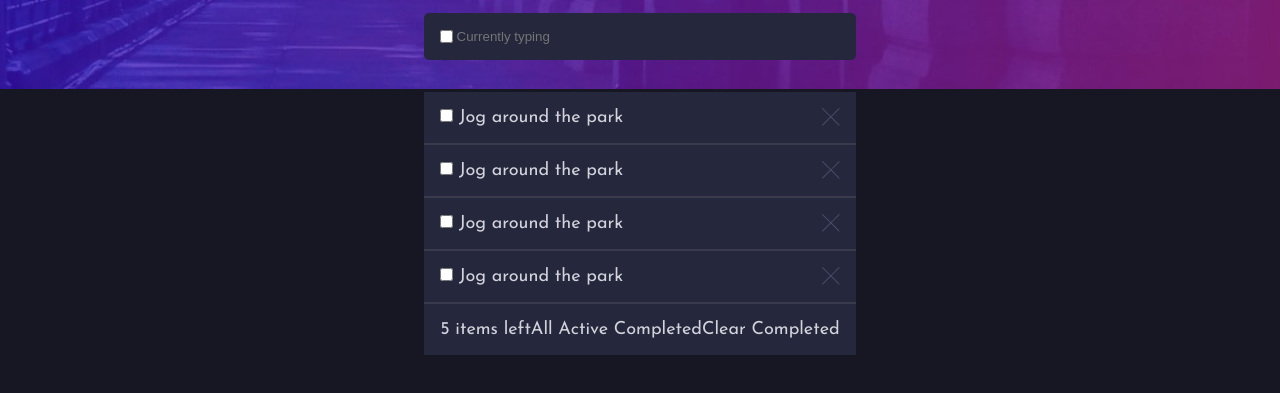
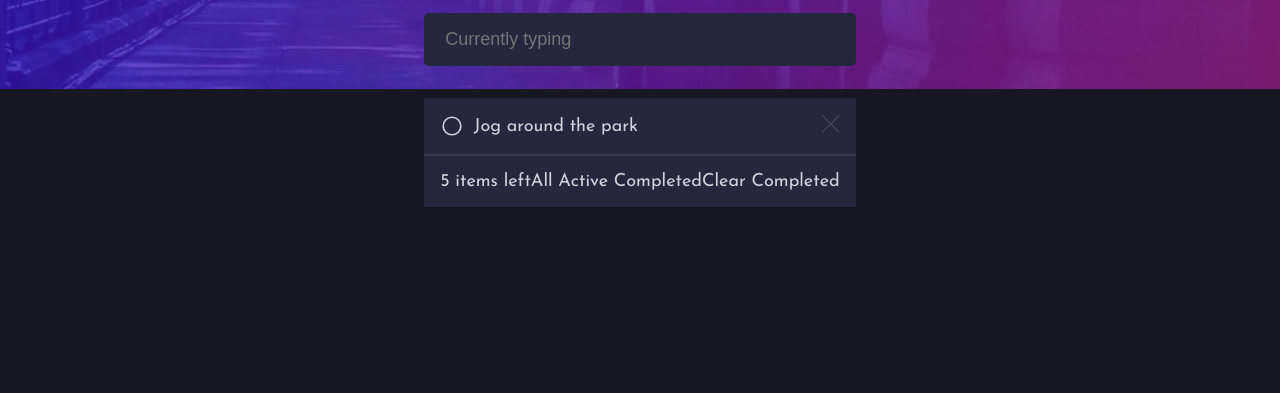
Before and after one commit to vjjangid/todo-app, a plain HTML site: page src/index.html in a window 1280 px wide. Shown: the part 183-576 px from the top of the page. Drawn offline with Linux system fonts and the light colour scheme.

Commit message:
UI improvements with js functionality
- Custom checkbox is provided
- New js file is added
- On press enter new task is created
- Scroll is added if lot of task are there

```diff
--- a/src/index.html
+++ b/src/index.html
@@ -1,5 +1,6 @@
 <!DOCTYPE html>
 <html lang="en">
+
 <head>
     <meta charset="UTF-8">
     <meta http-equiv="X-UA-Compatible" content="IE=edge">
@@ -10,54 +11,47 @@
     <link href="https://fonts.googleapis.com/css2?family=Josefin+Sans:wght@400;700&display=swap" rel="stylesheet">
     <link rel="stylesheet" href="style.css">
 </head>
+
 <body>
     <div class="main">
 
         <div class="wrapper">
+            <!-- Header part-->
             <div class="header">
                 <h1>TODO</h1>
-            <svg xmlns="http://www.w3.org/2000/svg" width="26" height="26"><path fill="#FFF" fill-rule="evenodd" d="M13 21a1 1 0 011 1v3a1 1 0 11-2 0v-3a1 1 0 011-1zm-5.657-2.343a1 1 0 010 1.414l-2.121 2.121a1 1 0 01-1.414-1.414l2.12-2.121a1 1 0 011.415 0zm12.728 0l2.121 2.121a1 1 0 01-1.414 1.414l-2.121-2.12a1 1 0 011.414-1.415zM13 8a5 5 0 110 10 5 5 0 010-10zm12 4a1 1 0 110 2h-3a1 1 0 110-2h3zM4 12a1 1 0 110 2H1a1 1 0 110-2h3zm18.192-8.192a1 1 0 010 1.414l-2.12 2.121a1 1 0 01-1.415-1.414l2.121-2.121a1 1 0 011.414 0zm-16.97 0l2.121 2.12A1 1 0 015.93 7.344L3.808 5.222a1 1 0 011.414-1.414zM13 0a1 1 0 011 1v3a1 1 0 11-2 0V1a1 1 0 011-1z"/></svg>
+                <svg xmlns="http://www.w3.org/2000/svg" width="26" height="26">
+                    <path fill="#FFF" fill-rule="evenodd"
+                        d="M13 21a1 1 0 011 1v3a1 1 0 11-2 0v-3a1 1 0 011-1zm-5.657-2.343a1 1 0 010 1.414l-2.121 2.121a1 1 0 01-1.414-1.414l2.12-2.121a1 1 0 011.415 0zm12.728 0l2.121 2.121a1 1 0 01-1.414 1.414l-2.121-2.12a1 1 0 011.414-1.415zM13 8a5 5 0 110 10 5 5 0 010-10zm12 4a1 1 0 110 2h-3a1 1 0 110-2h3zM4 12a1 1 0 110 2H1a1 1 0 110-2h3zm18.192-8.192a1 1 0 010 1.414l-2.12 2.121a1 1 0 01-1.415-1.414l2.121-2.121a1 1 0 011.414 0zm-16.97 0l2.121 2.12A1 1 0 015.93 7.344L3.808 5.222a1 1 0 011.414-1.414zM13 0a1 1 0 011 1v3a1 1 0 11-2 0V1a1 1 0 011-1z" />
+                </svg>
             </div>
 
-        <div class="current bg-color">
-            <input type="checkbox"/>
-            <input class="enter" type="text" id="typing" placeholder=" Currently typing"/>
-            <!-- <label for="typing">Currently typing</label> -->
+            <!-- Enter new task-->
+            <div class="new bg-color">
+                <input class="new-task" type="text" id="new-task" placeholder=" Currently typing" />
             </div>
 
-        <div class="todo-list">
+            <!-- Todo List-->
+            <div class="todo-list" id="todo-list">
                 <div class="bg-color todo-item">
-                <div>
-                    <input type="checkbox" id="typing" value="typing"/>
-                    <label for="typing">Jog around the park</label>
+                    <div class="task">
+                        <input type="checkbox" id="typing" value="typing" />
+                        <label for="typing">
+                            <span class="custom-checkbox"></span>
+                            Jog around the park
+                        </label>
                     </div>
-                <svg xmlns="http://www.w3.org/2000/svg" width="18" height="18"><path fill="#494C6B" fill-rule="evenodd" d="M16.97 0l.708.707L9.546 8.84l8.132 8.132-.707.707-8.132-8.132-8.132 8.132L0 16.97l8.132-8.132L0 .707.707 0 8.84 8.132 16.971 0z"/></svg>
+                    <a>
+                        <svg xmlns="http://www.w3.org/2000/svg" width="18" height="18">
+                            <path fill="#494C6B" fill-rule="evenodd"
+                                d="M16.97 0l.708.707L9.546 8.84l8.132 8.132-.707.707-8.132-8.132-8.132 8.132L0 16.97l8.132-8.132L0 .707.707 0 8.84 8.132 16.971 0z" />
+                        </svg>
+                    </a>
                 </div>
                 <hr>
-            <div class="bg-color todo-item">
-                <div>
-                    <input type="checkbox" id="typing" value="typing"/>
-                    <label for="typing">Jog around the park</label>
+
             </div>
-                <svg xmlns="http://www.w3.org/2000/svg" width="18" height="18"><path fill="#494C6B" fill-rule="evenodd" d="M16.97 0l.708.707L9.546 8.84l8.132 8.132-.707.707-8.132-8.132-8.132 8.132L0 16.97l8.132-8.132L0 .707.707 0 8.84 8.132 16.971 0z"/></svg>
-            </div>
-            <hr>
-            <div class="bg-color todo-item">
-                <div>
-                    <input type="checkbox" id="typing" value="typing"/>
-                    <label for="typing">Jog around the park</label>
-                </div>
-                <svg xmlns="http://www.w3.org/2000/svg" width="18" height="18"><path fill="#494C6B" fill-rule="evenodd" d="M16.97 0l.708.707L9.546 8.84l8.132 8.132-.707.707-8.132-8.132-8.132 8.132L0 16.97l8.132-8.132L0 .707.707 0 8.84 8.132 16.971 0z"/></svg>
-            </div>
-            <hr>
-            <div class="bg-color todo-item">
-                <div>
-                    <input type="checkbox" id="typing" value="typing"/>
-                    <label for="typing">Jog around the park</label>
-                </div>
-                <svg xmlns="http://www.w3.org/2000/svg" width="18" height="18"><path fill="#494C6B" fill-rule="evenodd" d="M16.97 0l.708.707L9.546 8.84l8.132 8.132-.707.707-8.132-8.132-8.132 8.132L0 16.97l8.132-8.132L0 .707.707 0 8.84 8.132 16.971 0z"/></svg>
-            </div>
-            <hr>
+
+            <!-- Actions on todo List-->
             <div class="todo-actions bg-color">
                 <a>5 items left</a>
                 <div>
@@ -68,53 +62,9 @@
                 <a>Clear Completed</a>
             </div>
         </div>
+    </div>
 
+    <script src="../src/main.js"></script>
+</body>
 
-
-        <!-- <div class="todo-list">
-            <ul>
-                <li class="bg-color">
-                    <input type="checkbox" id="typing" value="typing"/>
-                    <label for="typing">Jog around the park</label>
-                </li>
-                <hr>
-                <li class="bg-color">
-                    <input type="checkbox" id="typing" value="typing"/>
-                    <label for="typing">Jog around the park</label>
-                </li>
-                <hr>
-                <li class="bg-color">
-                    <input type="checkbox" id="typing" value="typing"/>
-                    <label for="typing">Jog around the park</label>
-                </li>
-                <hr>
-                <li class="bg-color">
-                    <input type="checkbox" id="typing" value="typing"/>
-                    <label for="typing">Jog around the park</label>
-                </li>
-                <hr>
-                <li class="bg-color">
-                    <input type="checkbox" id="typing" value="typing"/>
-                    <label for="typing">Jog around the park</label>
-                </li>
-                <hr>
-                <li class="bg-color">
-                    <input type="checkbox" id="typing" value="typing"/>
-                    <label for="typing">Jog around the park</label>
-                </li>
-                <hr>
-            </ul>
-            <div class="todo-actions bg-color">
-                <a>5 items left</a>
-                <div>
-                    <a>All</a>
-                    <a>Active</a>
-                    <a>Completed</a>
-                </div>
-                <a>Clear Completed</a>
-            </div>
-        </div> -->
-    </div>
-    </div>
-</body>
 </html>
--- /dev/null
+++ b/src/main.js
@@ -0,0 +1,47 @@
+"use strict";
+
+let newTask = document.getElementById("new-task");
+newTask.addEventListener("keypress", function(event){
+    if(event.key === "Enter")
+    {
+        if(newTask.value === "")
+        {
+            alert("Please enter the task name");
+            return;
+        }
+        console.log(`${newTask.value}`);
+        let newNode = createNewTask(newTask.value);
+        console.log(newNode.innerHTML);
+        let todoListNode = document.getElementById("todo-list");
+        console.log(todoListNode);
+        todoListNode.append(newNode);
+        console.log(todoListNode);
+        newTask.value = "";
+    }
+});
+
+function createNewTask(newTask)
+{
+    let div = document.createElement("div");
+    div.innerHTML = getNewTaskHtml(newTask);
+    return div;
+}
+
+function getNewTaskHtml(newTask)
+{
+    return `
+    <div class="bg-color todo-item">
+    <div class="task">
+        <input type="checkbox" id="typing" value="typing" />
+        <label for="typing">
+            <span class="custom-checkbox"></span>
+            ${newTask}
+        </label>
+    </div>
+    <svg xmlns="http://www.w3.org/2000/svg" width="18" height="18">
+        <path fill="#494C6B" fill-rule="evenodd"
+            d="M16.97 0l.708.707L9.546 8.84l8.132 8.132-.707.707-8.132-8.132-8.132 8.132L0 16.97l8.132-8.132L0 .707.707 0 8.84 8.132 16.971 0z" />
+    </svg>
+    </div>
+    <hr>`;
+}
--- a/src/style.css
+++ b/src/style.css
@@ -58,10 +58,14 @@ body{
     color: var(--very-light-gray);
 }
 
-.current{
+.todo-list{
+    overflow-y: scroll;
+    max-height: 60vh;
+}
+
+.new{
     margin: 1rem 0rem 2rem 0rem;
     border-radius: 5px;
-    display: flex;
 }
 
 .bg-color{
@@ -83,10 +87,44 @@ hr{
 .todo-item{
     display: flex;
     justify-content: space-between;
+    align-items: center;
 }
 
-.enter {
-    background-color: var(--very-dark-desaturated-blue);
+.new-task {
+    background: transparent;
     width: 100%;
     border: 0px;
+    outline: none;
+    font-size: inherit;
+    color: var(--very-light-grayish-blue);
 }
+
+[type="checkbox"] {
+    opacity: 0;
+    position: absolute;
+}
+
+.custom-checkbox {
+    display: inline-block;
+    width: 1.5rem;
+    height: 1.5rem;
+    cursor: pointer;
+    border: 2px solid currentColor;
+    border-radius: 50%;
+    margin-right: 0.6rem;
+    transform: scale(0.8);
+    transition: transform 300ms ease-in-out;
+}
+
+.task label{
+    display: flex;
+    align-items: center;
+}
+
+.task:hover .custom-checkbox{
+    transform: scale(1);
+}
+
+[type="checkbox"]:checked + label .custom-checkbox{
+    background-color:hsl(138, 98%, 61%);
+}
```
Lines whose indentation alone changed are shown as unchanged.
